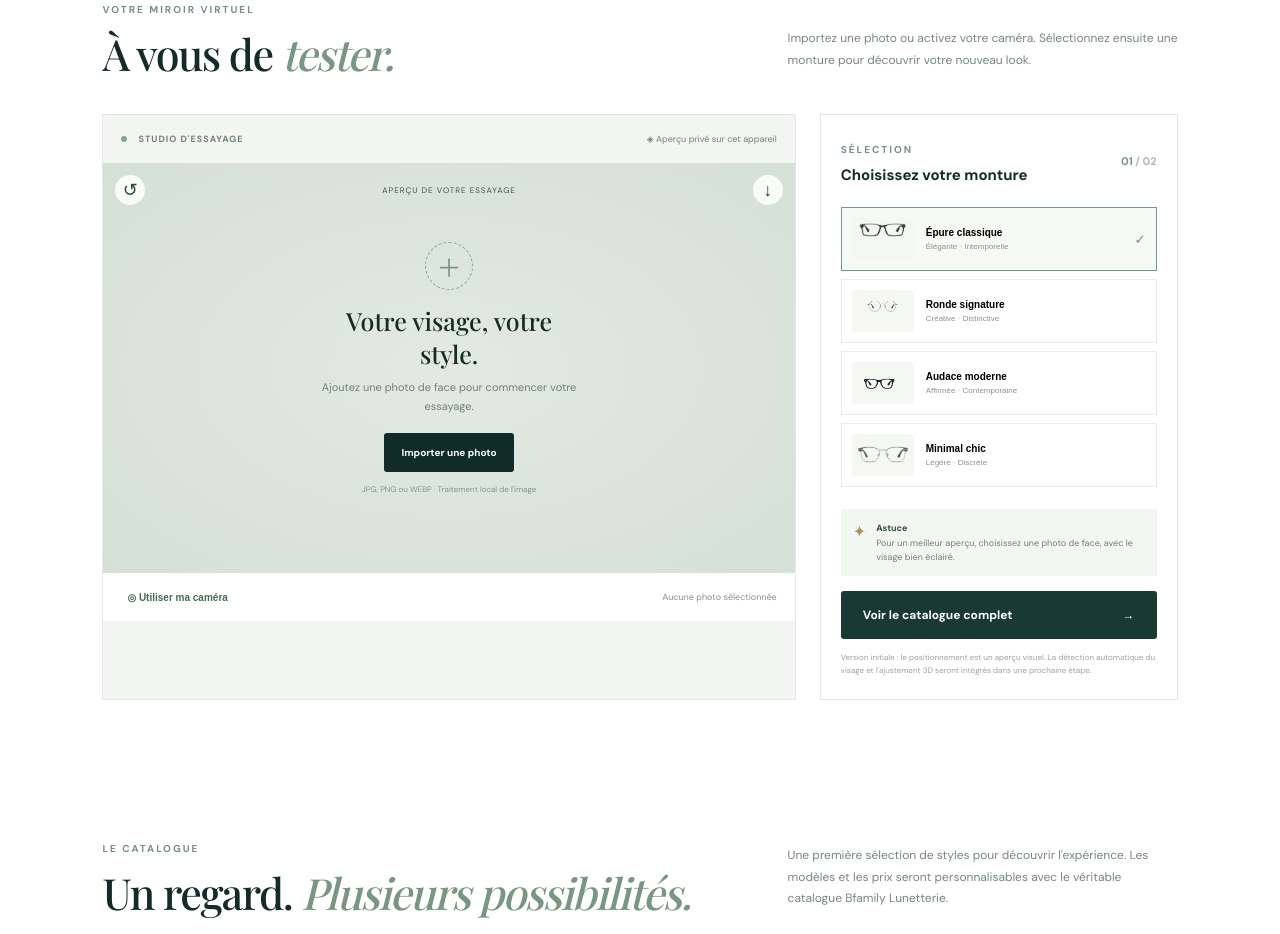
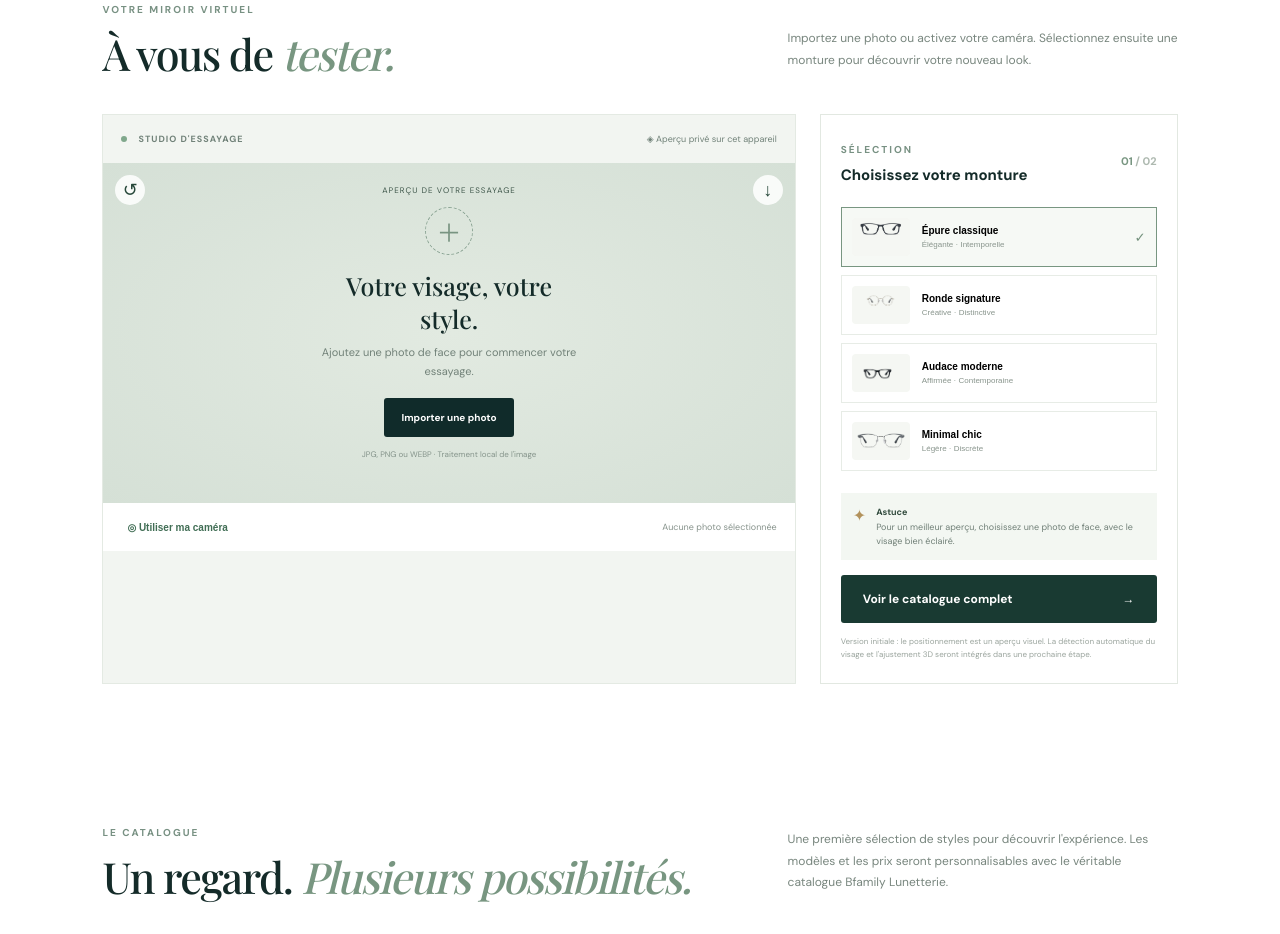
Before and after one commit to Nonoxmas/optivision-ai., a plain HTML site: page index.html in a window 1280 px wide. Shown: the part 877-1811 px from the top of the page. Drawn offline with nearby package versions, Linux system fonts and the light colour scheme; a web font is replaced by a local one.

Commit message:
Fix frame thumbnails and restore camera controls

```diff
--- a/index.html
+++ b/index.html
@@ -7,7 +7,7 @@
   <meta name="description" content="OptiVision AI - Essayez vos lunettes virtuellement.">
   <title>OptiVision AI | Essayage virtuel</title>
   <link rel="manifest" href="manifest.webmanifest">
-  <link rel="stylesheet" href="styles.css">
+  <link rel="stylesheet" href="styles.css?v=4">
 </head>
 <body>
   <header class="topbar">
@@ -60,7 +60,7 @@
       <div class="try-layout">
         <div class="try-stage">
           <div class="stage-top"><span><i class="live-dot"></i> STUDIO D'ESSAYAGE</span><span class="stage-secure">◈ Aperçu privé sur cet appareil</span></div>
-          <div class="preview-area" id="previewArea">
+          <div class="preview-area" id="previewArea" style="height:340px;min-height:340px;max-height:340px;overflow:hidden;position:relative">
             <div class="empty-preview" id="emptyPreview">
               <div class="upload-symbol">＋</div>
               <h3>Votre visage, votre style.</h3>
@@ -77,7 +77,7 @@
             </div>
           </div>
           <div class="stage-bottom">
-            <button class="camera-button" id="cameraButton">◎ Utiliser ma caméra</button>
+            <button class="camera-button" id="cameraButton" style="display:inline-flex!important;position:relative!important;z-index:30!important;min-height:42px!important;align-items:center!important;justify-content:center!important;pointer-events:auto!important">◎ Utiliser ma caméra</button>
             <span id="cameraStatus">Aucune photo sélectionnée</span>
           </div>
           <video id="cameraVideo" autoplay playsinline hidden></video>
@@ -85,10 +85,10 @@
         <aside class="try-sidebar">
           <div class="sidebar-title"><div><span class="eyebrow">SÉLECTION</span><h3>Choisissez votre monture</h3></div><span class="step-count">01 <i>/ 02</i></span></div>
           <div class="frame-list" id="frameList">
-            <button class="frame-option selected" data-frame="classic"><span class="frame-visual frame-photo"><img src="assets/01_monture_classique_rectangulaire.png" alt="Monture classique rectangulaire"></span><span><b>Épure classique</b><small>Élégante · Intemporelle</small></span><span class="check">✓</span></button>
-            <button class="frame-option" data-frame="round"><span class="frame-visual frame-photo"><img src="assets/02_monture_ronde_doree.png" alt="Monture ronde dorée"></span><span><b>Ronde signature</b><small>Créative · Distinctive</small></span><span class="check">✓</span></button>
-            <button class="frame-option" data-frame="bold"><span class="frame-visual frame-photo"><img src="assets/03_monture_epaisse_noire.png" alt="Monture épaisse noire"></span><span><b>Audace moderne</b><small>Affirmée · Contemporaine</small></span><span class="check">✓</span></button>
-            <button class="frame-option" data-frame="minimal"><span class="frame-visual frame-photo"><img src="assets/04_monture_fine_minimaliste.png" alt="Monture fine minimaliste"></span><span><b>Minimal chic</b><small>Légère · Discrète</small></span><span class="check">✓</span></button>
+            <button class="frame-option selected" data-frame="classic"><span class="frame-visual frame-photo" style="display:flex!important;flex:0 0 58px!important;width:58px!important;min-width:58px!important;height:38px!important;max-height:38px!important;overflow:hidden!important;align-items:center!important;justify-content:center!important"><img src="assets/01_monture_classique_rectangulaire.png" alt="Monture classique rectangulaire" style="display:block!important;width:54px!important;height:34px!important;max-width:54px!important;max-height:34px!important;object-fit:contain!important;pointer-events:none!important"></span><span><b>Épure classique</b><small>Élégante · Intemporelle</small></span><span class="check">✓</span></button>
+            <button class="frame-option" data-frame="round"><span class="frame-visual frame-photo" style="display:flex!important;flex:0 0 58px!important;width:58px!important;min-width:58px!important;height:38px!important;max-height:38px!important;overflow:hidden!important;align-items:center!important;justify-content:center!important"><img src="assets/02_monture_ronde_doree.png" alt="Monture ronde dorée" style="display:block!important;width:54px!important;height:34px!important;max-width:54px!important;max-height:34px!important;object-fit:contain!important;pointer-events:none!important"></span><span><b>Ronde signature</b><small>Créative · Distinctive</small></span><span class="check">✓</span></button>
+            <button class="frame-option" data-frame="bold"><span class="frame-visual frame-photo" style="display:flex!important;flex:0 0 58px!important;width:58px!important;min-width:58px!important;height:38px!important;max-height:38px!important;overflow:hidden!important;align-items:center!important;justify-content:center!important"><img src="assets/03_monture_epaisse_noire.png" alt="Monture épaisse noire" style="display:block!important;width:54px!important;height:34px!important;max-width:54px!important;max-height:34px!important;object-fit:contain!important;pointer-events:none!important"></span><span><b>Audace moderne</b><small>Affirmée · Contemporaine</small></span><span class="check">✓</span></button>
+            <button class="frame-option" data-frame="minimal"><span class="frame-visual frame-photo" style="display:flex!important;flex:0 0 58px!important;width:58px!important;min-width:58px!important;height:38px!important;max-height:38px!important;overflow:hidden!important;align-items:center!important;justify-content:center!important"><img src="assets/04_monture_fine_minimaliste.png" alt="Monture fine minimaliste" style="display:block!important;width:54px!important;height:34px!important;max-width:54px!important;max-height:34px!important;object-fit:contain!important;pointer-events:none!important"></span><span><b>Minimal chic</b><small>Légère · Discrète</small></span><span class="check">✓</span></button>
           </div>
           <div class="sidebar-tip"><span>✦</span><p><b>Astuce</b><br>Pour un meilleur aperçu, choisissez une photo de face, avec le visage bien éclairé.</p></div>
           <a class="button button-dark full-button" href="#catalogue">Voir le catalogue complet <span>→</span></a>
@@ -119,6 +119,6 @@
   </main>
   <footer><a class="brand footer-brand" href="#"><span class="brand-mark">O</span><span>OptiVision <b>AI</b></span></a><span>© 2026 OptiVision AI · Une expérience Bfamily</span><a href="#essayage">Retour en haut ↑</a></footer>
   <div class="toast" id="toast" role="status"></div>
-  <script src="app.js"></script>
+  <script src="app.js?v=4"></script>
 </body>
 </html>
```
